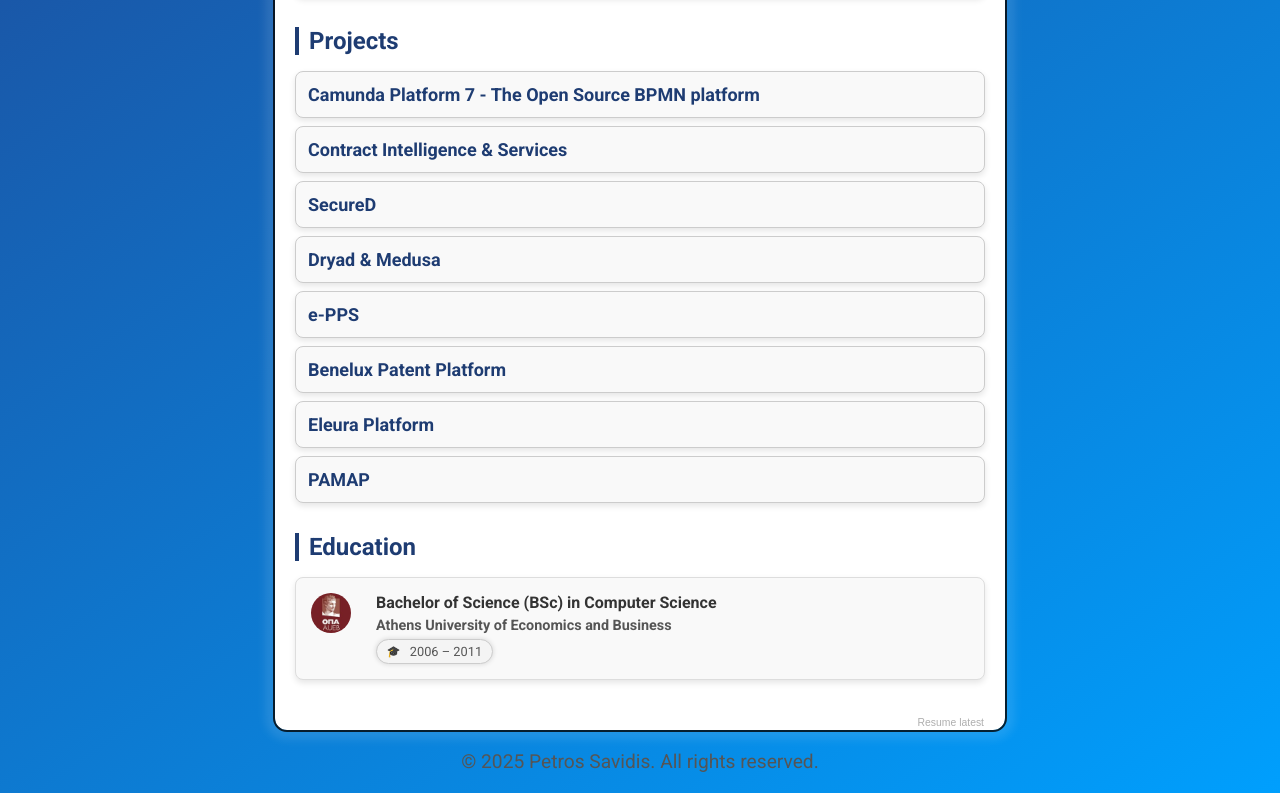
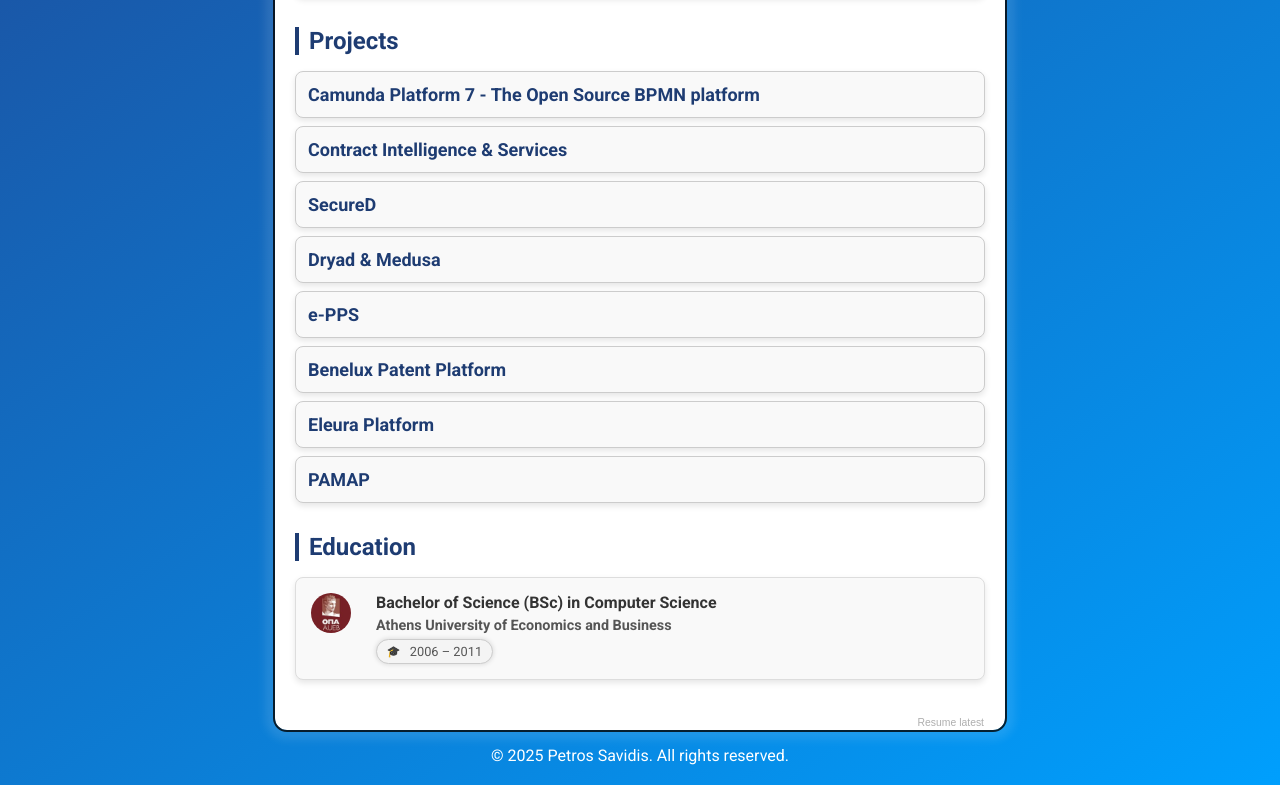
Before and after one commit to psavidis/resume, a plain HTML site: page index.html in a window 1280 px wide. Shown: the part 1085-1878 px from the top of the page. Drawn offline with Linux system fonts and the light colour scheme; no server answers.

Commit message:
fix copyright color and font size

```diff
--- a/css/style.css
+++ b/css/style.css
@@ -1694,6 +1694,11 @@
     color: white;
 }
 
+#copyright {
+    color: white;
+    font-size: 1em;
+}
+
 #copyright,
 .resume-version {
     filter: none;
```
